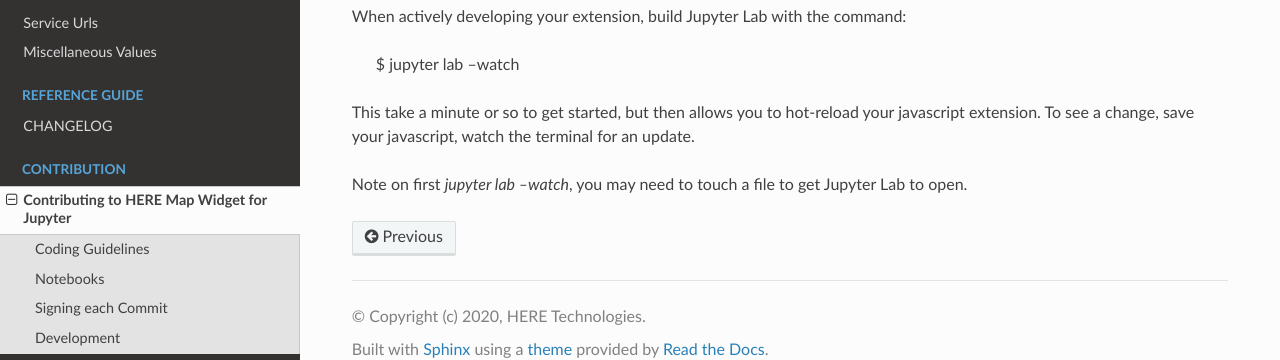
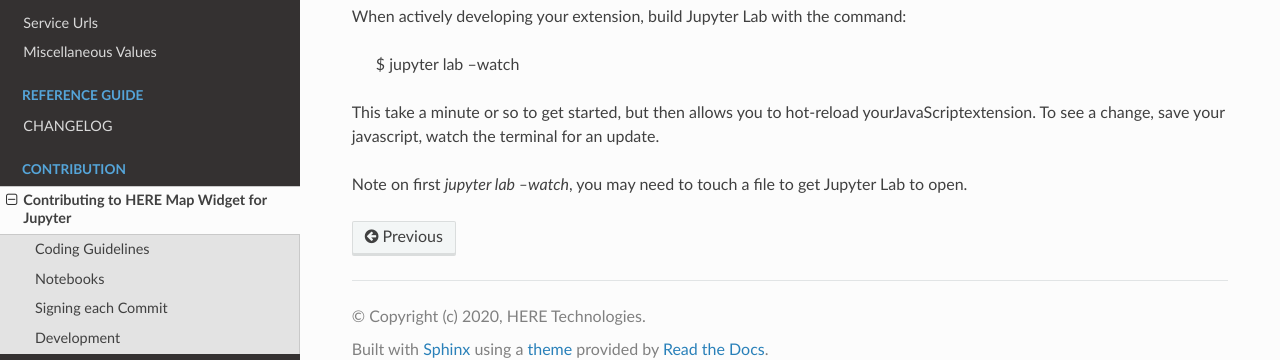
Before and after one commit to sackh/here-map-widget-for-jupyter, a Sphinx documentation site: the page built from docs/source/contribution.rst, in a window 1280 px wide and 900 px high, scrolled down 1109 px. Shown: the part 514-874 px from the top of the window. Built offline with Sphinx 7.4.7 and the Read the Docs theme 2.0.0, drawn with Linux system fonts in a browser that asks for light colours.

```diff
--- a/docs/source/contribution.rst
+++ b/docs/source/contribution.rst
@@ -83,7 +83,7 @@ When actively developing your extension, build Jupyter Lab with the command:
 
     $ jupyter lab --watch
 
-This take a minute or so to get started, but then allows you to hot-reload your javascript extension.
+This take a minute or so to get started, but then allows you to hot-reload yourJavaScriptextension.
 To see a change, save your javascript, watch the terminal for an update.
 
 Note on first `jupyter lab --watch`, you may need to touch a file to get Jupyter Lab to open.
```
Also changed, not shown: README.md (+5 -5 lines), 1 other file.
